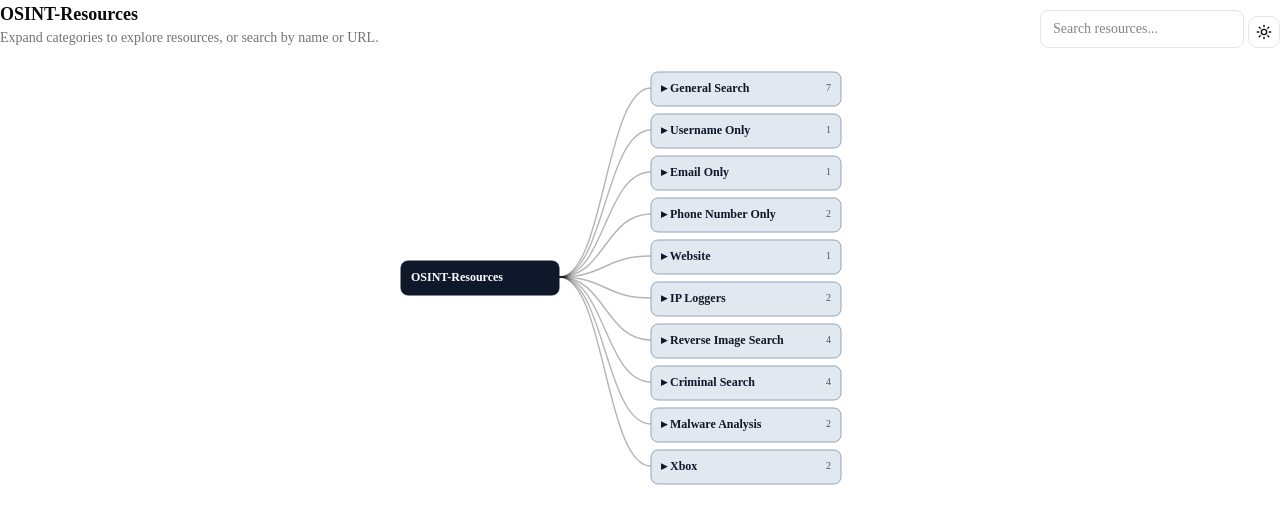
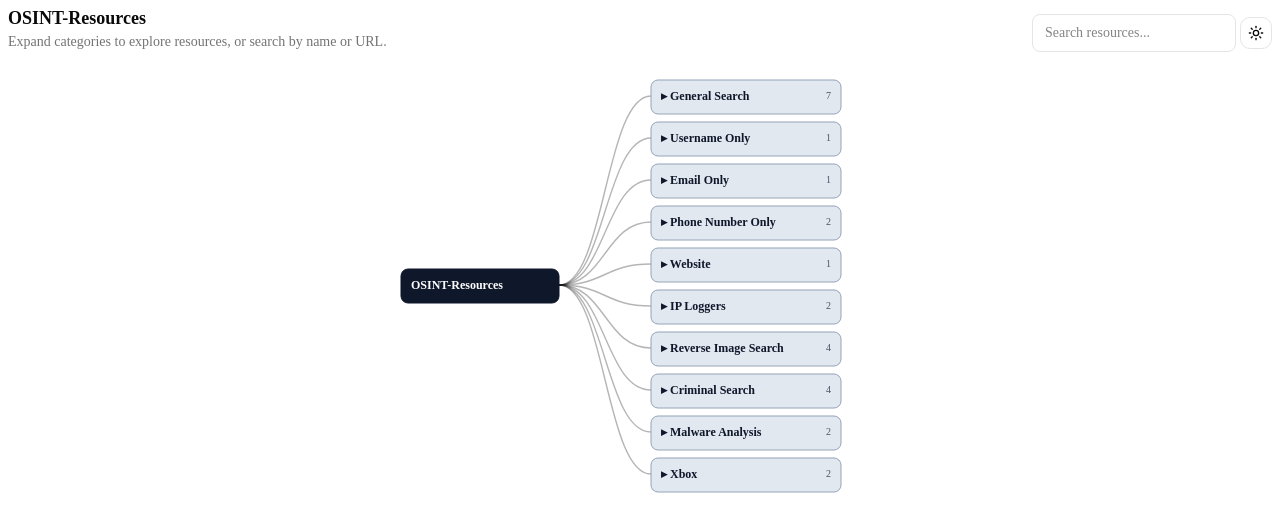
Before and after one commit to myacinekedidi-web/OSINT, a Next.js app: page / in a window 1280 px wide. Shown: the top 532 px of the page. Built offline with nearby package versions, Linux system fonts and the light colour scheme.

Commit message:
center the theme toggle & added a bit of padding around the header & name for the input

```diff
--- a/components/osintTree.tsx
+++ b/components/osintTree.tsx
@@ -1,9 +1,9 @@
 "use client";
 
-import { Fragment, useMemo, useState } from "react";
+import { useMemo, useState } from "react";
 import { hierarchy, tree, type HierarchyPointNode } from "d3-hierarchy";
-import { Drawer, DrawerClose, DrawerContent, DrawerDescription, DrawerFooter, DrawerHeader, DrawerTitle, DrawerTrigger } from "./ui/drawer";
-import { Button, buttonVariants } from "./ui/button";
+import { Drawer, DrawerContent, DrawerDescription, DrawerHeader, DrawerTitle } from "./ui/drawer";
+import { buttonVariants } from "./ui/button";
 import { ModeToggle } from "./toggleTheme";
 
 type Resource = {
@@ -41,11 +41,7 @@ type Props = { data: OsintData };
 const NODE_HEIGHT = 42;
 const HORIZONTAL_GAP = 250;
 const MARGIN = { top: 28, right: 32, bottom: 28, left: 24 };
-
-
-
 const SNAP_POINTS = ["31rem", 1]
-
 
 
 export default function OsintTree({ data }: Props) {
@@ -56,7 +52,6 @@ export default function OsintTree({ data }: Props) {
     };
     const [query, setQuery] = useState("");
     const search = query.trim().toLowerCase();
-
     const [selectedResource, setSelectedResource] = useState<HierarchyPointNode<TreeNode> | null>(null);
 
     const breadcrumbs = useMemo(() => {
@@ -70,8 +65,6 @@ export default function OsintTree({ data }: Props) {
 
         return path;
     }, [selectedResource]);
-
-
 
     const rootData = useMemo<TreeNode>(() => ({
         id: "osint-root",
@@ -154,15 +147,16 @@ export default function OsintTree({ data }: Props) {
 
     return (
         <section className="w-full h-full space-y-3">
-            <div className="flex flex-col gap-2 sm:flex-row sm:items-end sm:justify-between">
+            <div className="flex flex-col gap-2 sm:flex-row sm:items-end sm:justify-between px-2 py-1">
                 <div>
                     <h2 className="text-lg font-semibold">{data.title || "OSINT Resources"}</h2>
                     <p className="text-sm text-muted-foreground">
                         Expand categories to explore resources, or search by name or URL.
                     </p>
                 </div>
-                <div className="flex flex-col gap-1 sm:flex-row sm:items-end sm:justify-between">
+                <div className="flex flex-col gap-1 sm:flex-row sm:items-center sm:justify-between">
                     <input
+                        name="searchByResource"
                         value={query}
                         onChange={(event) => setQuery(event.target.value)}
                         placeholder="Search resources..."
```
